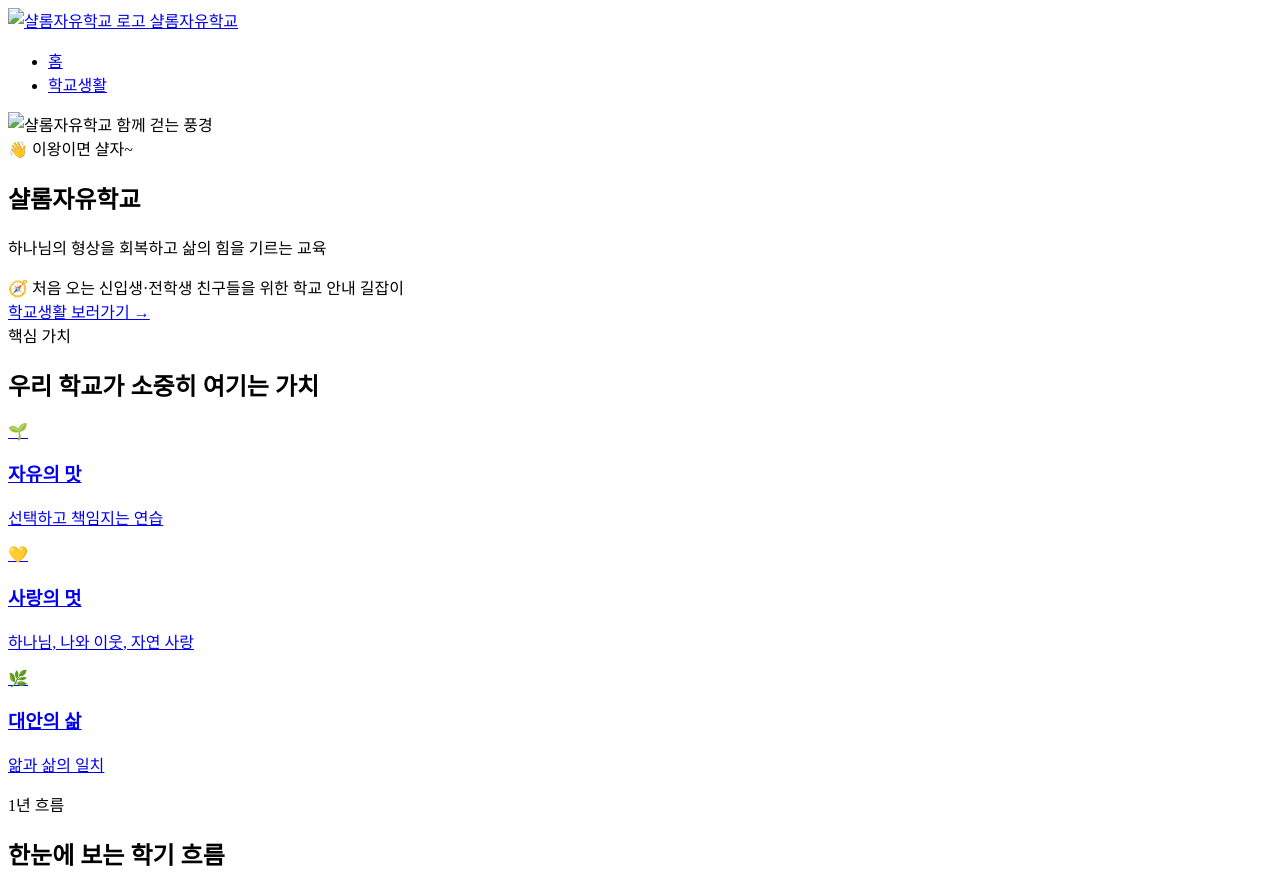
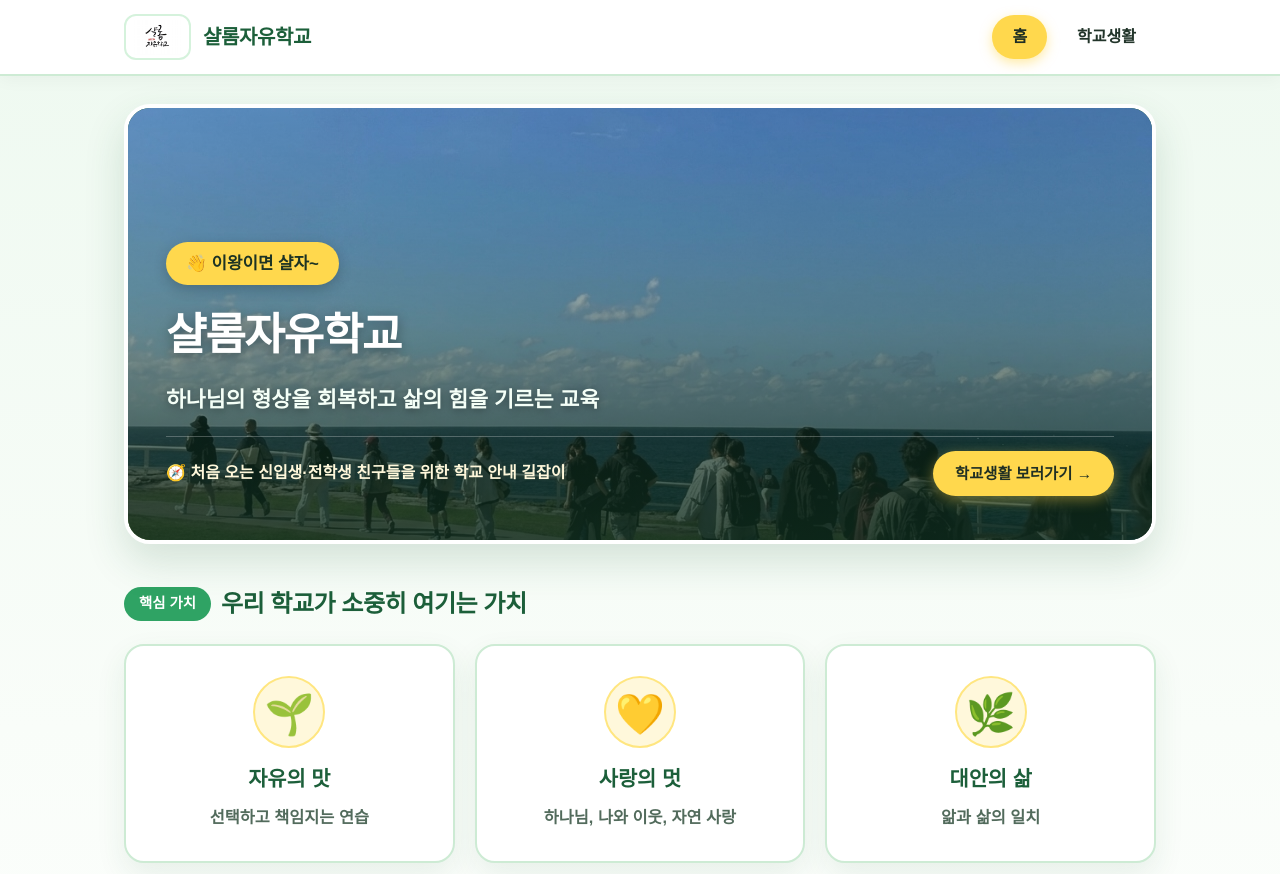
Before and after one commit to qweds0803/myschool, a website: page public/index.html in a window 1280 px wide. Shown: the top 874 px of the page. Drawn offline with Linux system fonts and the light colour scheme; the site is published under a folder, as on GitHub Pages, so addresses that start at the root find nothing.

Commit message:
Use relative links for GitHub Pages deployment

```diff
--- a/public/index.html
+++ b/public/index.html
@@ -4,20 +4,20 @@
   <meta charset="UTF-8" />
   <meta name="viewport" content="width=device-width, initial-scale=1.0" />
   <title>샬롬자유학교 - 홈</title>
-  <link rel="stylesheet" href="/style.css" />
+  <link rel="stylesheet" href="./style.css" />
 </head>
 <body>
   <!-- 모든 페이지 위쪽에 같은 메뉴 -->
   <header class="site-header">
     <div class="header-inner">
-      <a href="/" class="brand-link">
-        <img src="/logo.jpg" alt="샬롬자유학교 로고" class="brand-logo" />
+      <a href="./index.html" class="brand-link">
+        <img src="./logo.jpg" alt="샬롬자유학교 로고" class="brand-logo" />
         <span>샬롬자유학교</span>
       </a>
       <nav aria-label="주요 메뉴">
         <ul class="nav-menu">
-          <li><a href="/" class="nav-link active">홈</a></li>
-          <li><a href="/life" class="nav-link">학교생활</a></li>
+          <li><a href="./index.html" class="nav-link active">홈</a></li>
+          <li><a href="./life.html" class="nav-link">학교생활</a></li>
         </ul>
       </nav>
     </div>
@@ -26,7 +26,7 @@
   <main class="main-container">
     <!-- 드리미학교 스타일 메인 와이드 비주얼 배너 + 보내주신 우리 학교 사진 -->
     <section class="photo-hero">
-      <img src="/hero.jpg" alt="샬롬자유학교 함께 걷는 풍경" class="photo-hero-img" />
+      <img src="./hero.jpg" alt="샬롬자유학교 함께 걷는 풍경" class="photo-hero-img" />
       <div class="photo-hero-overlay" aria-hidden="true"></div>
       <div class="photo-hero-content">
         <div class="greeting-badge">👋 이왕이면 샬자~</div>
@@ -35,7 +35,7 @@
         <div class="photo-hero-bottom">
           <span class="photo-hero-guide">🧭 처음 오는 신입생·전학생 친구들을 위한 학교 안내 길잡이</span>
           <div class="photo-hero-actions">
-            <a href="/life" class="hero-btn hero-btn-primary">학교생활 보러가기 →</a>
+            <a href="./life.html" class="hero-btn hero-btn-primary">학교생활 보러가기 →</a>
           </div>
         </div>
       </div>
@@ -48,17 +48,17 @@
         <h2 class="section-title">우리 학교가 소중히 여기는 가치</h2>
       </div>
       <div class="value-grid">
-        <a href="/freedom" class="value-card value-card-link">
+        <a href="./freedom.html" class="value-card value-card-link">
           <div class="value-emoji" aria-hidden="true">🌱</div>
           <h3 class="value-name">자유의 맛</h3>
           <p class="value-desc">선택하고 책임지는 연습</p>
         </a>
-        <a href="/love" class="value-card value-card-link">
+        <a href="./love.html" class="value-card value-card-link">
           <div class="value-emoji" aria-hidden="true">💛</div>
           <h3 class="value-name">사랑의 멋</h3>
           <p class="value-desc">하나님, 나와 이웃, 자연 사랑</p>
         </a>
-        <a href="/alternative" class="value-card value-card-link">
+        <a href="./alternative.html" class="value-card value-card-link">
           <div class="value-emoji" aria-hidden="true">🌿</div>
           <h3 class="value-name">대안의 삶</h3>
           <p class="value-desc">앎과 삶의 일치</p>
@@ -73,7 +73,7 @@
         <h2 class="section-title">한눈에 보는 학기 흐름</h2>
       </div>
       <div class="semester-flow">
-        <a href="/semester1" class="semester-step semester-step-link">
+        <a href="./semester1.html" class="semester-step semester-step-link">
           <span class="semester-label">1학기</span>
           <div class="semester-name">삶의기초</div>
         </a>
```
Also changed, not shown: public/alternative.html (+6 -6 lines), public/freedom.html (+6 -6 lines), public/life.html (+5 -5 lines), public/love.html (+6 -6 lines), public/semester1.html (+6 -6 lines).
